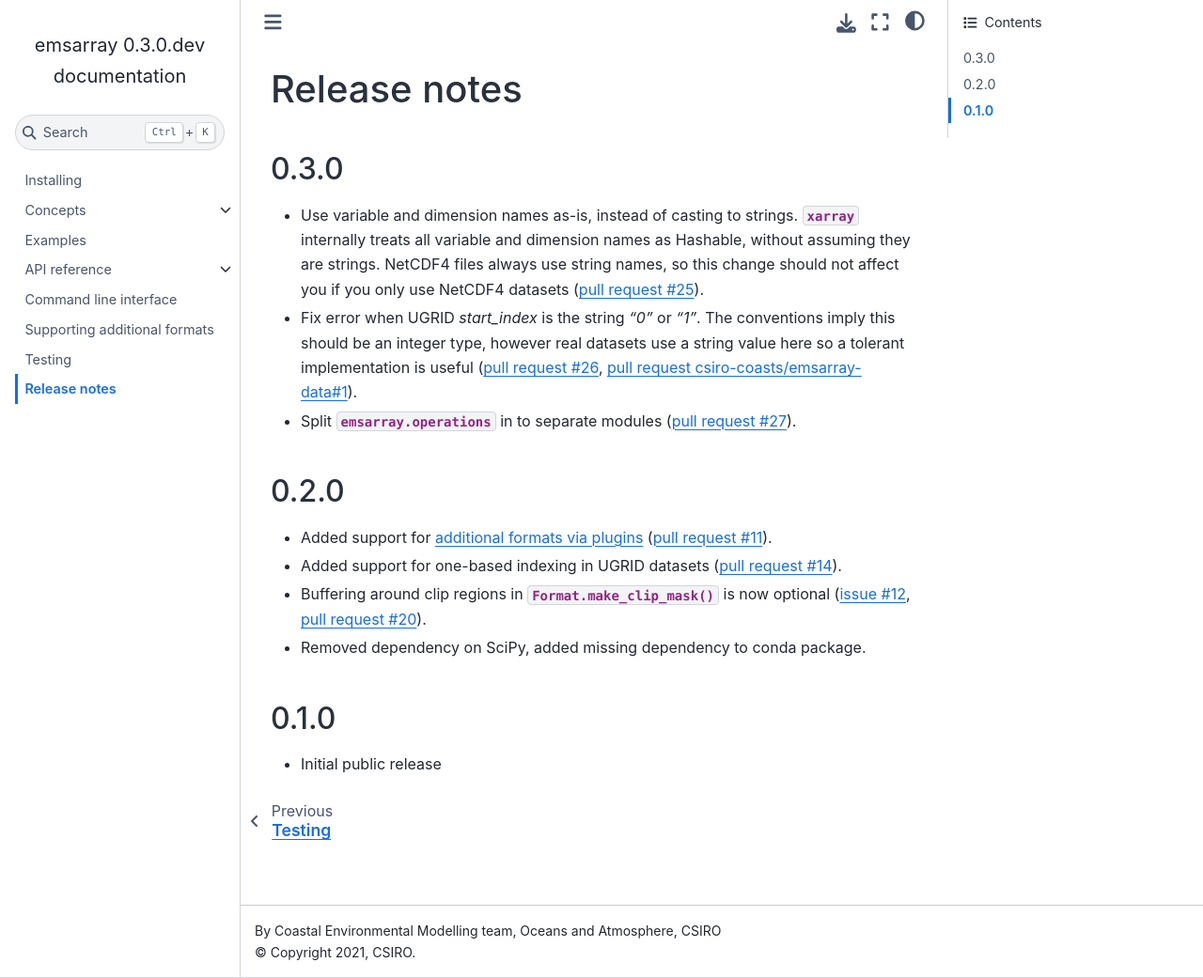
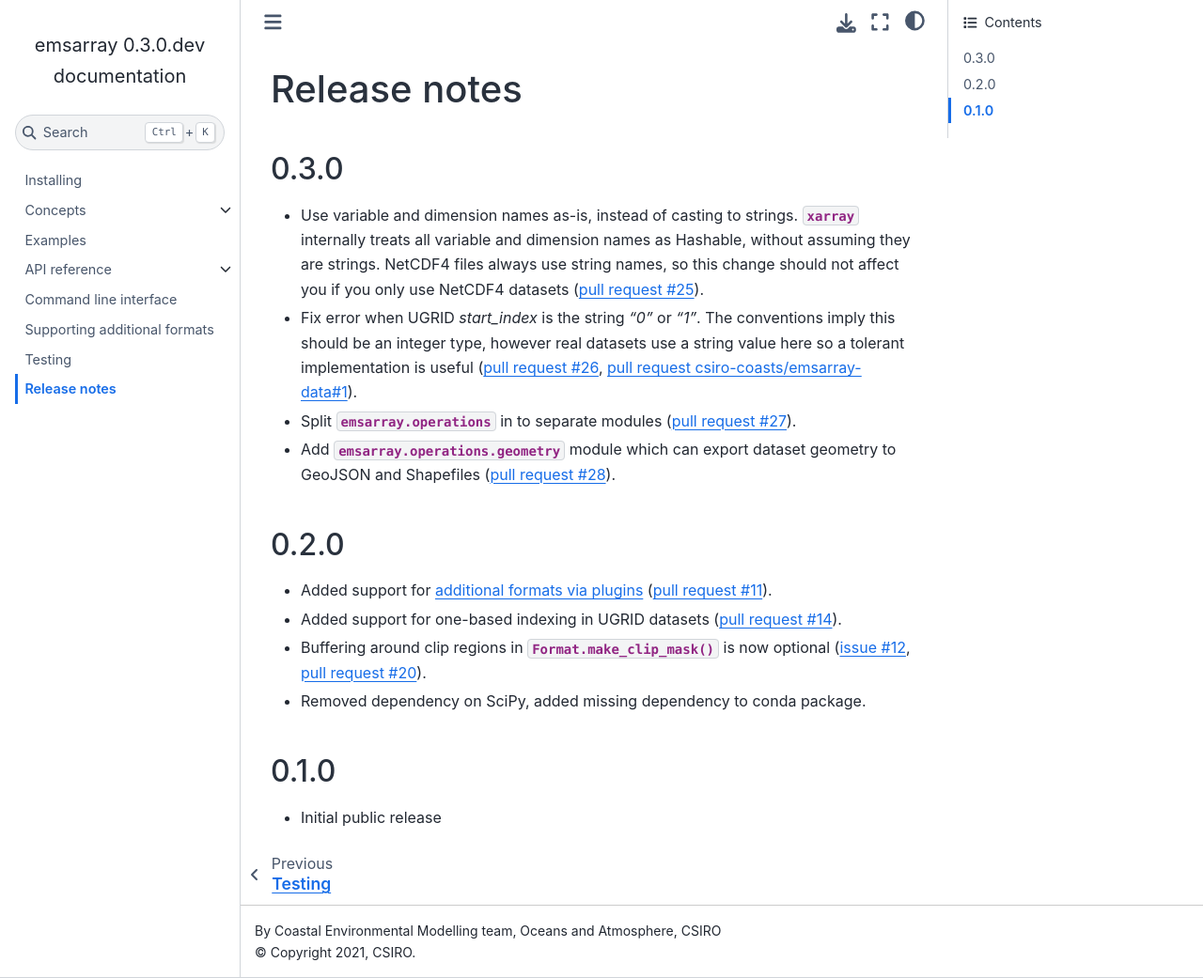
Before and after one commit to csiro-coasts/emsarray, a Sphinx documentation site: the page built from docs/releases.rst, in a window 1280 px wide and 1041 px high. Shown: the whole window at 94% size. Built offline with Sphinx 7.4.7 and the Sphinx Book theme 1.1.4, drawn with Linux system fonts in a browser that asks for light colours.

Commit message:
Add release note

```diff
--- a/docs/releases.rst
+++ b/docs/releases.rst
@@ -17,6 +17,9 @@ Release notes
   (:pr:`26`, :pr:`csiro-coasts/emsarray-data#1`).
 * Split :mod:`emsarray.operations` in to separate modules
   (:pr:`27`).
+* Add :mod:`emsarray.operations.geometry` module
+  which can export dataset geometry to GeoJSON and Shapefiles
+  (:pr:`28`).
 
 0.2.0
 =====
```
